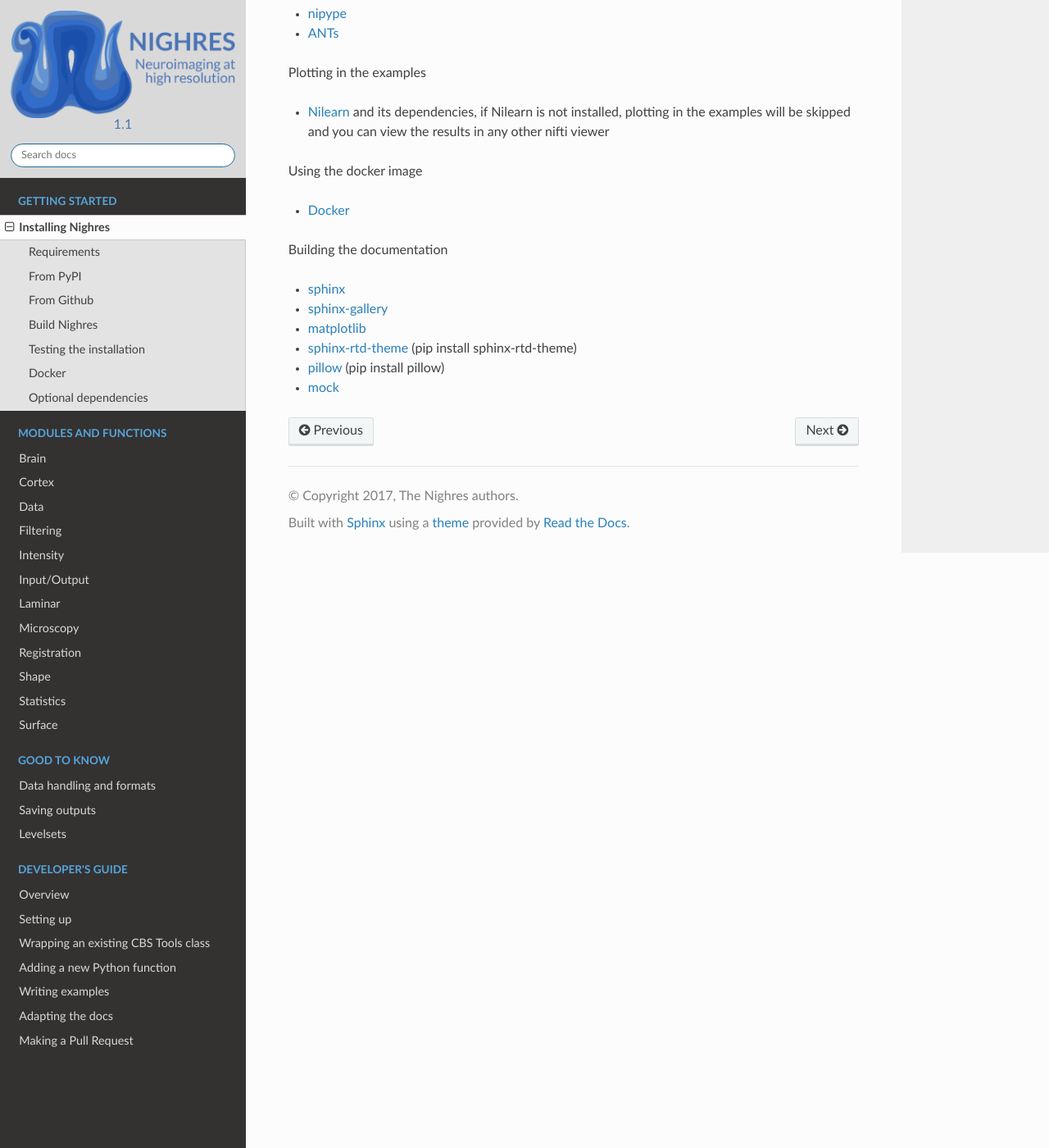
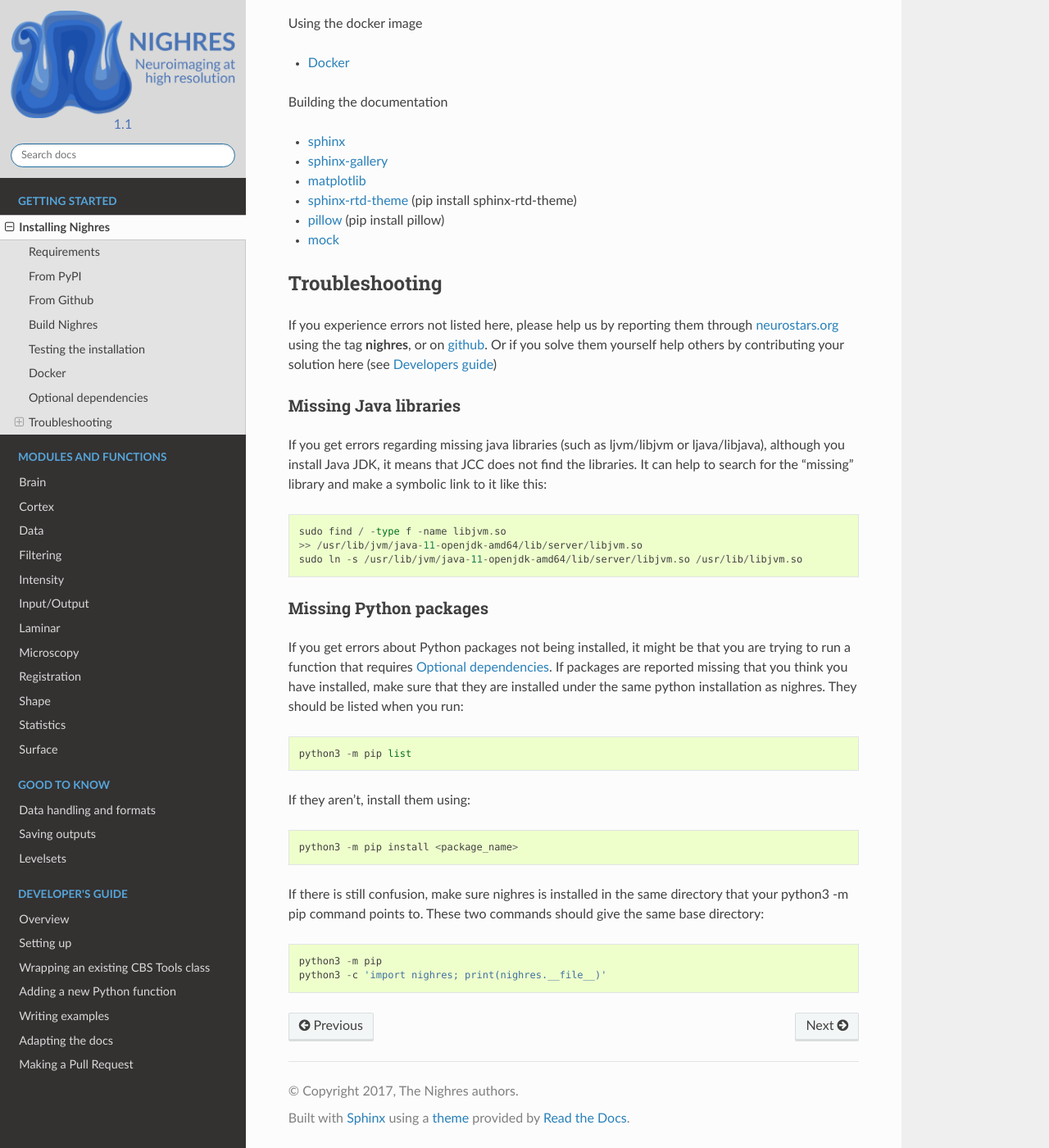
Before and after one commit to nighres/nighres, a Sphinx documentation site: the page built from doc/installation.rst, in a window 1280 px wide and 1400 px high, scrolled down 2944 px. Shown: the whole window at 82% size. Built offline with Sphinx 7.4.7 and the Read the Docs theme 2.0.0, drawn with Linux system fonts in a browser that asks for light colours; pages that are not in the unit, such as notebooks, are missing from menus; some of the changed text lies outside the part shown.

Commit message:
cleaning installation docs and adding troubleshooting

```diff
--- a/doc/developers/index.rst
+++ b/doc/developers/index.rst
@@ -1,3 +1,5 @@
+.. _devguide:
+
 Overview
 ========
 
--- a/doc/installation.rst
+++ b/doc/installation.rst
@@ -1,5 +1,7 @@
 Installing Nighres
 ===================
+
+Please see :ref:`trouble` if you run into errors during installation.
 
 Requirements
 ------------
@@ -13,8 +15,8 @@ To build Nighres you need:
 
 The following Python packages are automatically installed with Nighres
 
-* `Numpy <http://www.numpy.org/>`_
-* `Nibabel <http://nipy.org/nibabel/>`_
+* `numpy <http://www.numpy.org/>`_
+* `nibabel <http://nipy.org/nibabel/>`_
 * `psutils <https://pypi.org/project/psutil/>`_
 
 For further dependencies of specific interfaces see :ref:`add-deps`.
@@ -47,21 +49,14 @@ Build Nighres
     export JCC_JDK=/usr/lib/jvm/java-8-openjdk-amd64
     python3 -m pip install jcc
 
-(or just pip install jcc if Python 3 is your default)
-
-2. Navigate to the Nighres directory you downloaded (and unpacked) and run the build script::
+2. Navigate to the Nighres directory you downloaded and unpacked, and run the build script::
 
     ./build.sh
-
-If you experience errors regarding missing java libraries (such as ljvm/libjvm or ljava/libjava), although you install Java JDK, it can be that JCC does not find the libraries for some reason. It can help to search for the "missing" library and make a symbolic link to it like this::
-
-    sudo find / -type f -name libjvm.so   (this returns e.g. /usr/lib/jvm/java-11-openjdk-amd64/lib/server/libjvm.so)
-    sudo ln -s /usr/lib/jvm/java-11-openjdk-amd64/lib/server/libjvm.so /usr/lib/libjvm.so
 
 
 3. Install the Python package::
 
-    pip install .
+    python3 -m pip install .
 
 
 Testing the installation
@@ -69,7 +64,7 @@ Testing the installation
 
 You can often catch installation problems by simply import Nighres in Python. Make sure to navigate out of the directory from which you installed to make sure Nighres has actually been installed correctly and can be accessed from any location ::
 
-    python -c "import nighres"
+    python3 -c "import nighres"
 
 If that works, you can try running one of the examples. You can find them inside the unpacked Nighres directory, in the subdirectory *examples*. Alternatively, you can also download the :ref:`examples <examples-index>` from the online documentation.
 
@@ -135,3 +130,37 @@ Building the documentation
 * `sphinx-rtd-theme <http://docs.readthedocs.io/en/latest/theme.html>`_ (pip install sphinx-rtd-theme)
 * `pillow <https://python-pillow.org/>`_ (pip install pillow)
 * `mock <https://pypi.org/project/mock/>`_
+
+
+.. _trouble:
+
+Troubleshooting
+---------------
+
+If you experience errors not listed here, please help us by reporting them through `neurostars.org <neurostars.org>`_ using the tag **nighres**, or on `github <https://github.com/nighres/nighres/issues>`_. Or if you solve them yourself help others by contributing your solution here (see :ref:`Developers guide <devguide>`)
+
+
+Missing Java libraries
+~~~~~~~~~~~~~~~~~~~~~~~
+
+If you get errors regarding missing java libraries (such as ljvm/libjvm or ljava/libjava), although you install Java JDK, it means that JCC does not find the libraries. It can help to search for the "missing" library and make a symbolic link to it like this::
+
+    sudo find / -type f -name libjvm.so
+    >> /usr/lib/jvm/java-11-openjdk-amd64/lib/server/libjvm.so
+    sudo ln -s /usr/lib/jvm/java-11-openjdk-amd64/lib/server/libjvm.so /usr/lib/libjvm.so
+
+Missing Python packages
+~~~~~~~~~~~~~~~~~~~~~~~
+
+If you get errors about Python packages not being installed, it might be that you are trying to run a function that requires :ref:`add-deps`. If packages are reported missing that you think you have installed, make sure that they are installed under the same python installation as nighres. They should be listed when you run::
+
+    python3 -m pip list
+
+If they aren't, install them using::
+
+    python3 -m pip install <package_name>
+
+If there is still confusion, make sure nighres is installed in the same directory that your python3 -m pip command points to. These two commands should give the same base directory::
+
+    python3 -m pip
+    python3 -c 'import nighres; print(nighres.__file__)'
```
